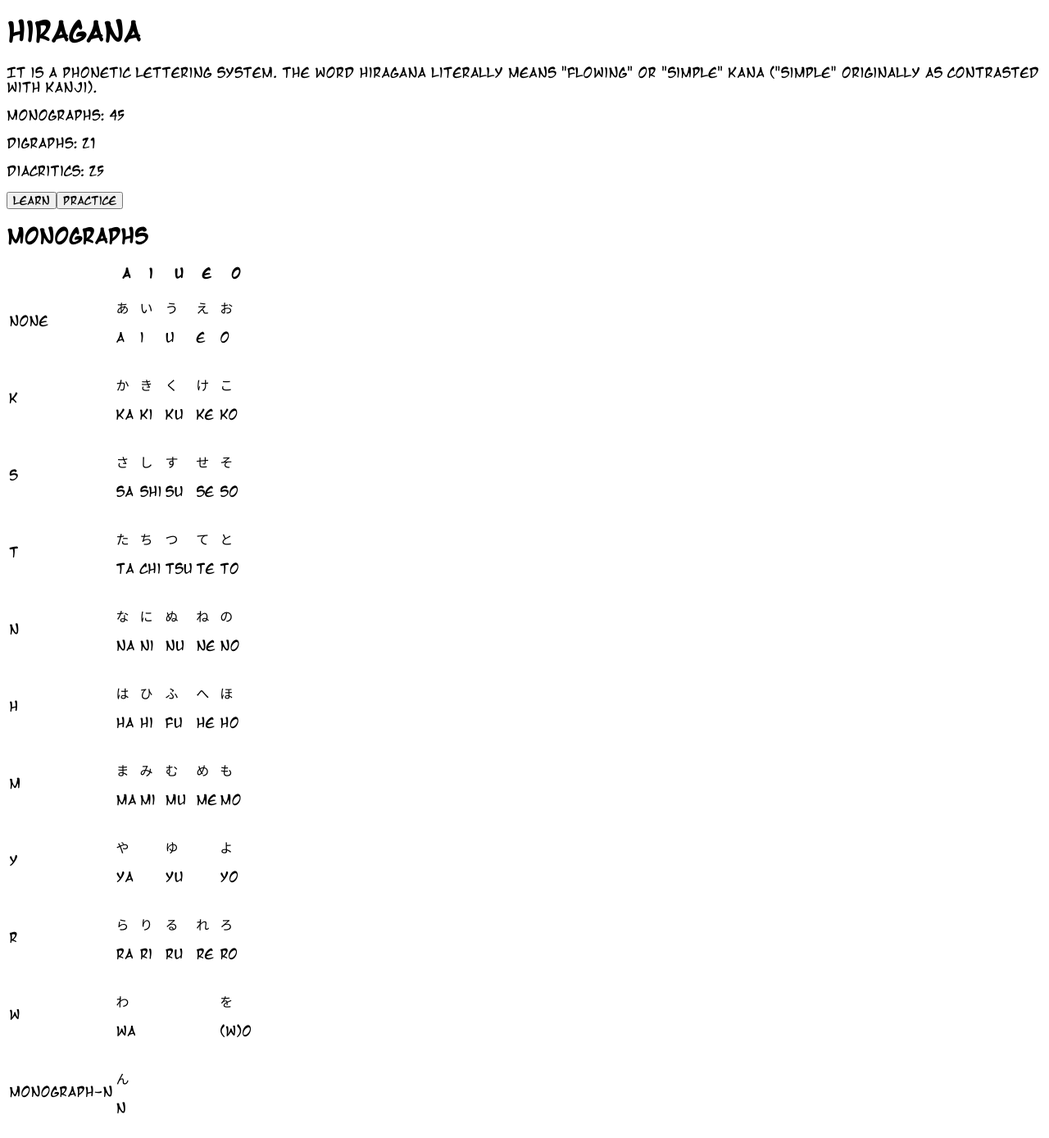
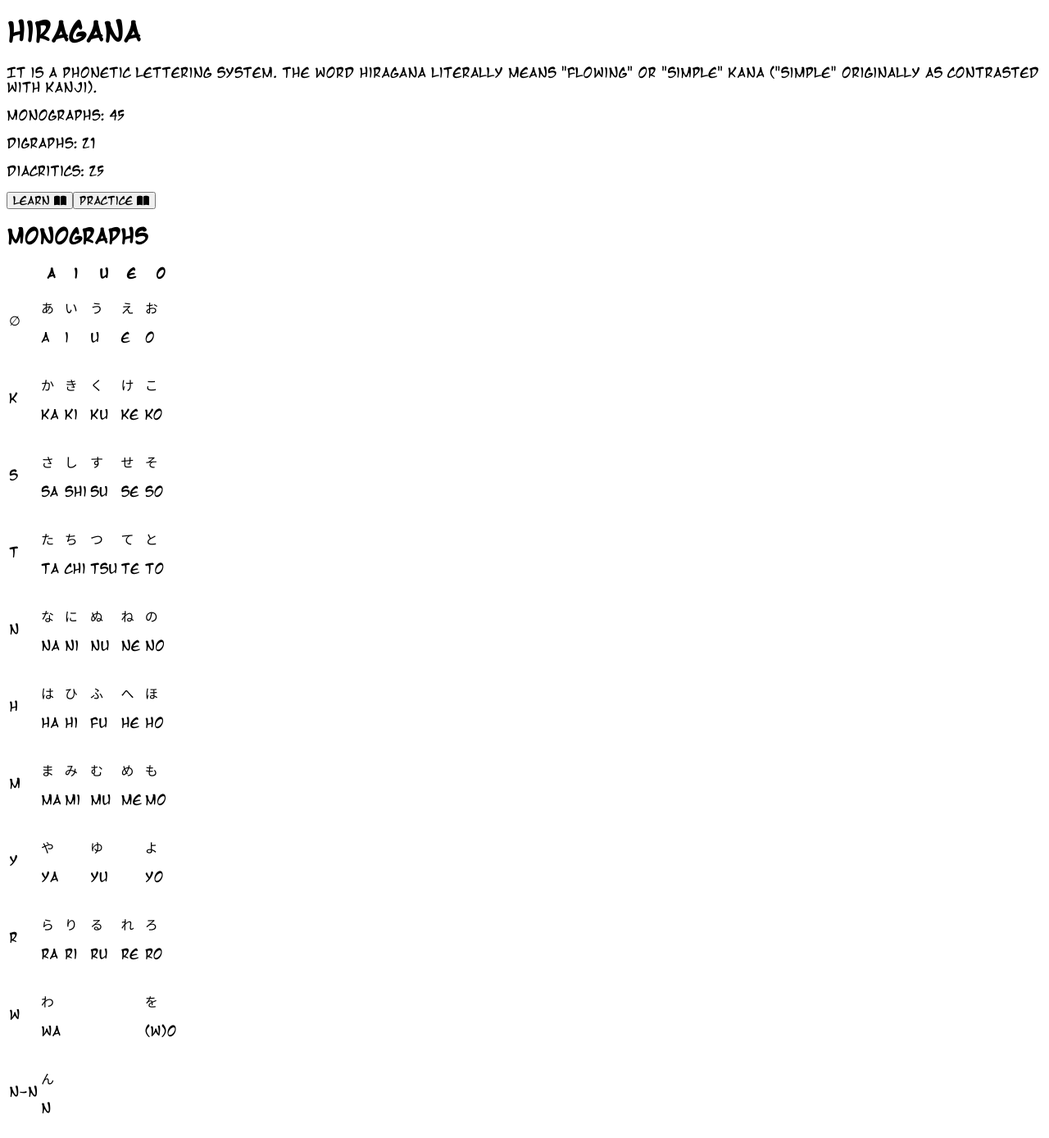
Before and after one commit to PepeKwapien/LearnJapanese, an Angular app: page /hiragana in a window 1280 px wide. Shown: the whole page at 82% size. Built offline with nearby package versions, Linux system fonts and the light colour scheme.

Commit message:
Added option to have icon in the button

```diff
--- a/src/app/components/button-with-icon/button-with-icon.component.html
+++ b/src/app/components/button-with-icon/button-with-icon.component.html
@@ -1 +1,4 @@
-<button [disabled]="disabled">{{ text }}</button>
+<button [disabled]="disabled">
+  {{ text }}
+  <fa-icon [icon]="icon"></fa-icon>
+</button>
--- a/src/app/components/button-with-icon/button-with-icon.component.ts
+++ b/src/app/components/button-with-icon/button-with-icon.component.ts
@@ -1,4 +1,6 @@
 import { Component, Input, OnInit } from '@angular/core';
+import { IconDefinition } from '@fortawesome/fontawesome-svg-core';
+import { faBookOpen } from '@fortawesome/free-solid-svg-icons';
 
 @Component({
   selector: 'app-button-with-icon',
@@ -8,6 +10,7 @@ import { Component, Input, OnInit } from '@angular/core';
 export class ButtonWithIconComponent implements OnInit {
   @Input() text: string = 'Click me';
   @Input() disabled: boolean = false;
+  @Input() icon: IconDefinition = faBookOpen;
 
   constructor() {}
 
--- a/src/app/enums/japanese-monograph-rows.ts
+++ b/src/app/enums/japanese-monograph-rows.ts
@@ -1,5 +1,5 @@
 export enum JapaneseMonographRows {
-  empty = 'none',
+  empty = '∅',
   k = 'k',
   s = 's',
   t = 't',
@@ -9,5 +9,5 @@ export enum JapaneseMonographRows {
   y = 'y',
   r = 'r',
   w = 'w',
-  mn = 'monograph-n',
+  mn = 'n-n',
 }
```
